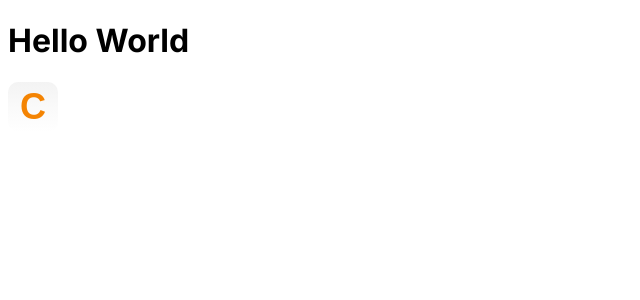
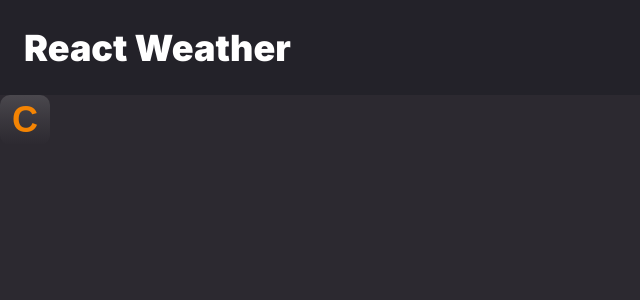
Before and after one commit to idin-khayami/weather-app, a Next.js app: page / in a window 1280 px wide. Shown: the top 300 px of the page, without its empty margins (0-640 px from the left). Built offline with nearby package versions, Linux system fonts and the light colour scheme.

Commit message:
style(body): fix issue with style

```diff
--- a/src/app/(home)/page.tsx
+++ b/src/app/(home)/page.tsx
@@ -3,7 +3,6 @@ import { Button } from '@/components/button';
 export default function Home() {
   return (
     <main data-testid="homepage">
-      <h1>Hello World</h1>
       <Button>C</Button>
     </main>
   );
--- /dev/null
+++ b/src/app/layout.module.scss
@@ -0,0 +1,24 @@
+@import '../styles/vars';
+
+.body {
+  background-color: $background;
+  @include media-query-min($sm) {
+    padding-bottom: 85px;
+  }
+}
+
+.notFound {
+  text-align: center;
+  @include flex(column, center, center);
+  height: calc(100vh - 200px);
+  gap: 0.6rem;
+
+  .link {
+    color: $whiteColor;
+    font-weight: $bold;
+    padding: 1rem;
+    &:hover {
+      text-decoration: underline;
+    }
+  }
+}
--- a/src/app/layout.tsx
+++ b/src/app/layout.tsx
@@ -1,5 +1,11 @@
+import clsx from 'clsx';
 import type { Metadata } from 'next';
 import { Inter } from 'next/font/google';
+
+import '@/styles/globals.scss';
+import { Header } from '@/components/header';
+
+import styles from './layout.module.scss';
 
 const inter = Inter({ subsets: ['latin'] });
 
@@ -15,7 +21,10 @@ export default function RootLayout({
 }>) {
   return (
     <html lang="en">
-      <body className={inter.className}>{children}</body>
+      <body className={clsx(inter.className, styles.body)}>
+        <Header />
+        {children}
+      </body>
     </html>
   );
 }
```
Also changed, not shown: src/app/not-found.tsx (+6 -2 lines).
